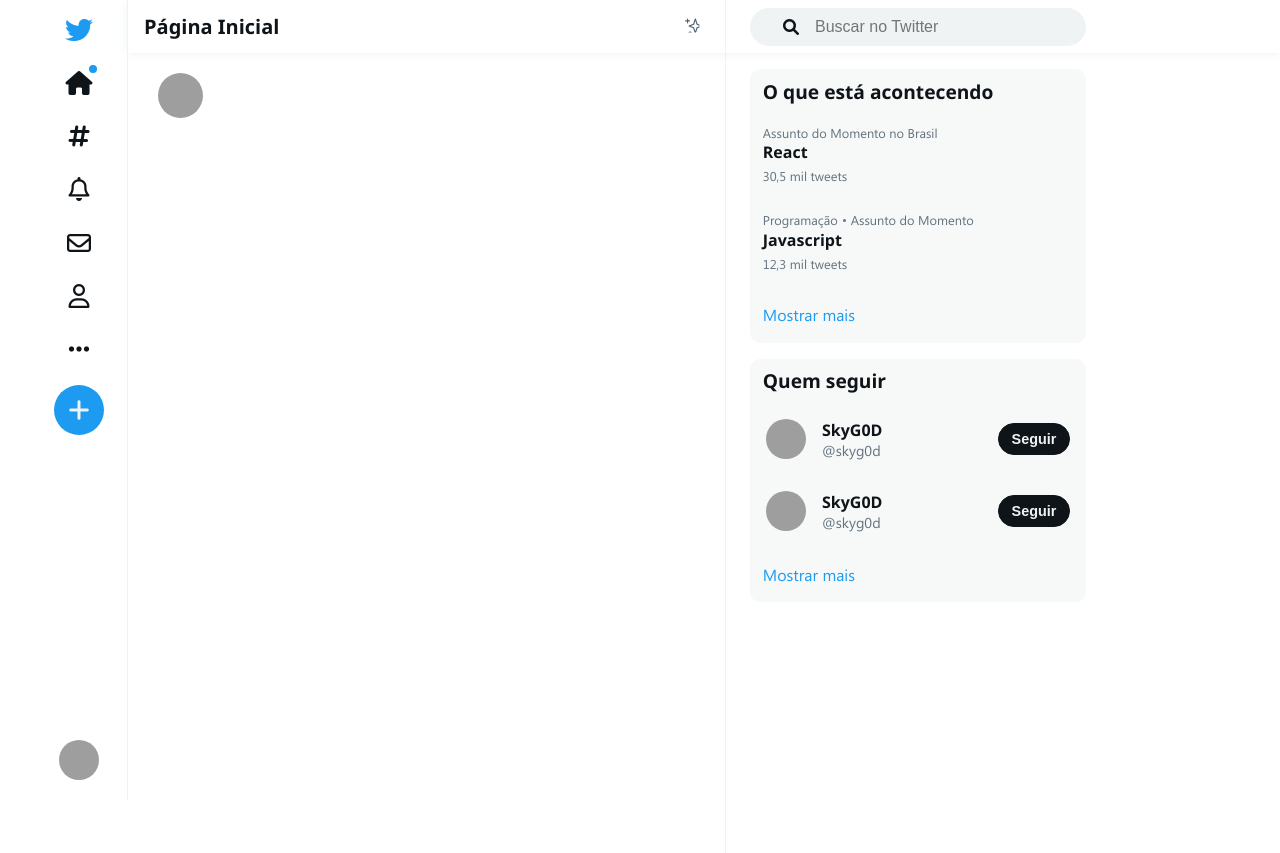
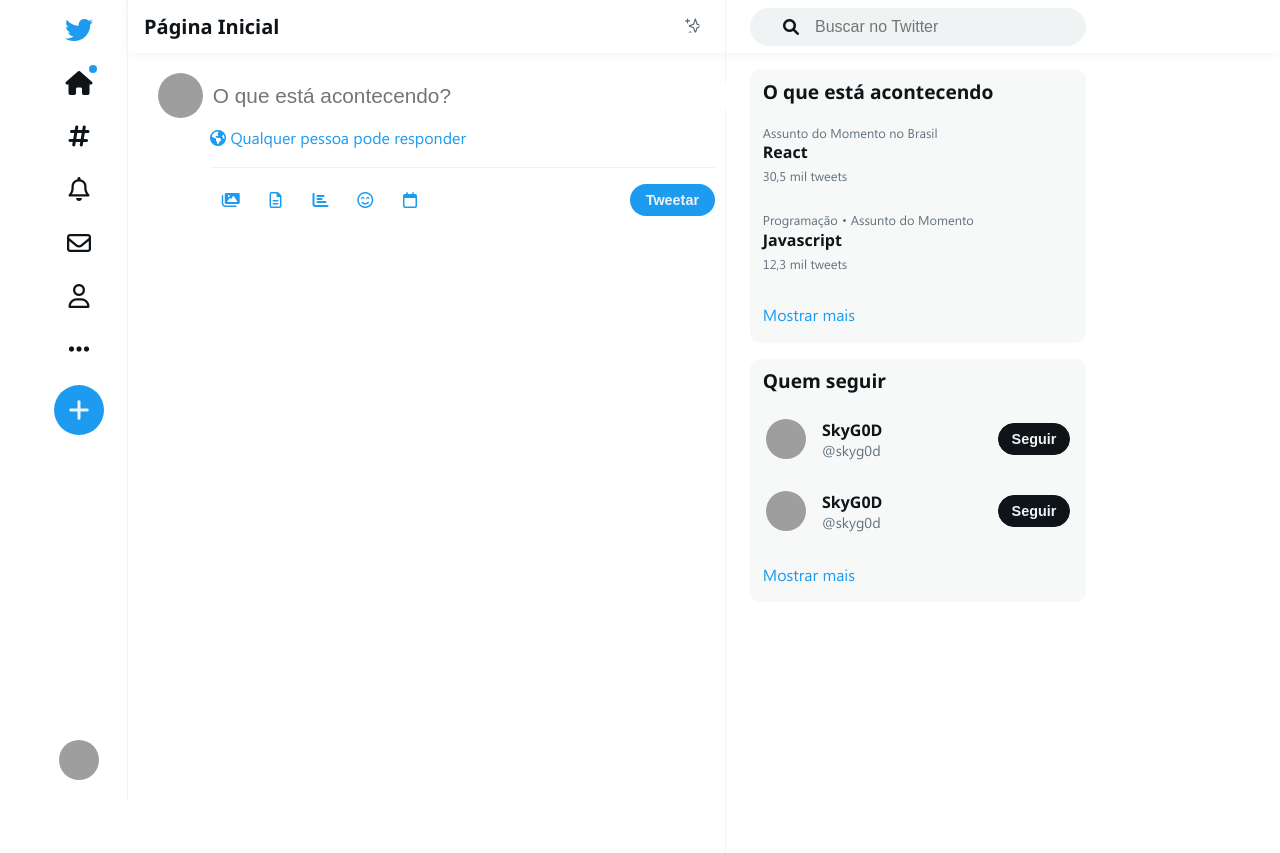
Before and after one commit to SilvanoGPM/twitter-clone, a plain HTML site: page index.html in a window 1280 px wide. Drawn offline with Linux system fonts and the light colour scheme; grey boxes are pictures that could not be loaded.

Commit message:
feat: new tweet top created

```diff
--- a/index.html
+++ b/index.html
@@ -130,7 +130,26 @@
 
   <main class="main">
     <section class="content">
+      <div class="new_tweet--top">
+        <input type="text" placeholder="O que está acontecendo?" />
 
+        <div class="new_tweet__global">
+          <i class="fas fa-globe-americas"></i>
+          <span>Qualquer pessoa pode responder</span>
+        </div>
+
+        <div class="new_tweet__actions">
+          <div class="new_tweet__emojis">
+            <i class="fas fa-images"></i>
+            <i class="far fa-file-alt"></i>
+            <i class="fas fa-chart-bar"></i>
+            <i class="far fa-smile-beam"></i>
+            <i class="far fa-calendar"></i>
+          </div>
+
+          <button type="button">Tweetar</button>
+        </div>
+      </div>
     </section>
 
     <section class="feed sticky">
--- a/styles/style.css
+++ b/styles/style.css
@@ -108,6 +108,7 @@ body {
   top: 10px;
   left: 15px;
   transition: ease-in-out 0.1s;
+  cursor: pointer;
 }
 
 .user__avatar:hover {
@@ -470,6 +471,75 @@ body {
   transition: ease-in-out 0.1s;
 }
 
+.new_tweet--top {
+  display: none;
+  flex-direction: column;
+  margin-left: 70px;
+  margin-top: 30px;
+  margin-right: 10px;
+}
+
+.new_tweet--top input {
+  width: 100%;
+  border: none;
+  margin-left: 0.8rem;
+  font-size: 1.3rem;
+}
+
+.new_tweet__global {
+  width: 280px;
+  text-align: center;
+  padding: 0.5rem;
+  color: var(--principal-color);
+  border-radius: 30px;
+  margin: 0.8rem 0;
+}
+
+.new_tweet__global:hover {
+  background-color: rgba(29, 155, 240, 0.1);
+}
+
+.new_tweet__actions {
+  border-top: 1px solid var(--secondary-color);
+  padding: 0.8rem 0;
+  margin-left: 0.8rem;
+  display: flex;
+  justify-content: space-between;
+  align-items: center;
+}
+
+.new_tweet__emojis {
+  display: flex;
+}
+
+.new_tweet__emojis i {
+  color: var(--principal-color);
+  margin-right: 0.3rem;
+  cursor: pointer;
+  display: flex;
+  align-items: center;
+  justify-content: center;
+  width: 40px;
+  height: 40px;
+  padding: 0.5rem;
+  transition: ease-in-out 0.1s;
+  border-radius: 50%;
+}
+
+.new_tweet__emojis i:hover {
+  background-color: rgba(29, 155, 240, 0.1);
+}
+
+.new_tweet__actions button {
+  background-color: var(--principal-color);
+  color: var(--white);
+  padding: 0.5rem 1rem;
+  border: none;
+  border-radius: 30px;
+  font-weight: bold;
+  font-size: 0.9rem;
+}
+
 /* Media Queries */
 
 @media screen and (min-width: 500px) {
@@ -492,6 +562,10 @@ body {
   .content {
     max-width: 598px;
     border-right: var(--secondary-color) 1px solid;
+  }
+
+  .new_tweet--top {
+    display: flex;
   }
 
   .header__title {
```
